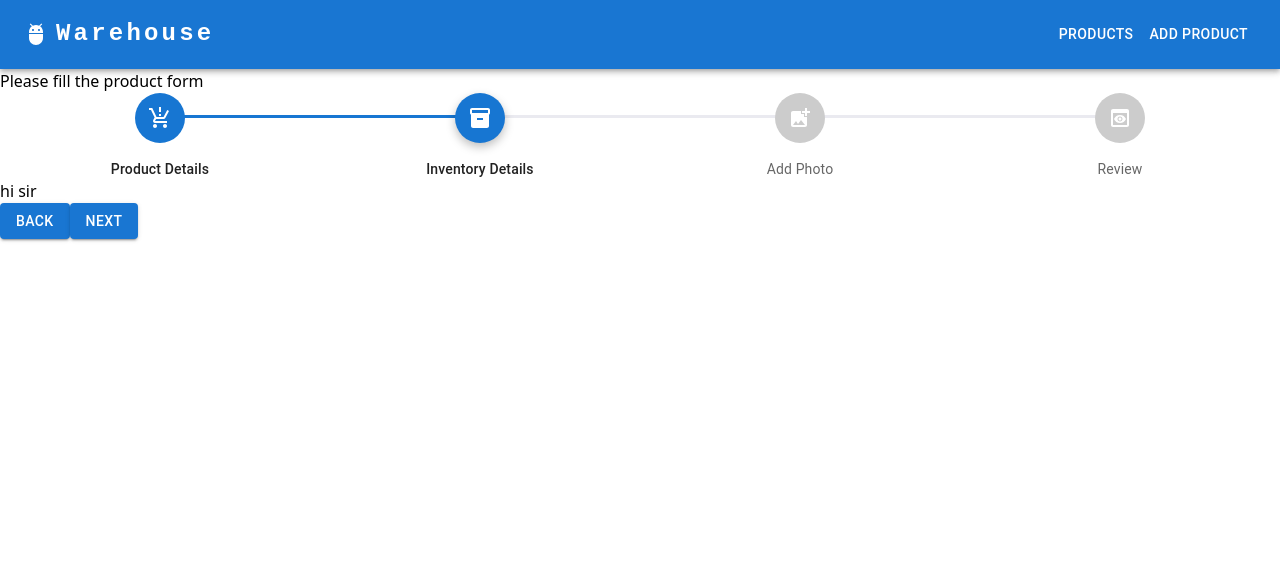
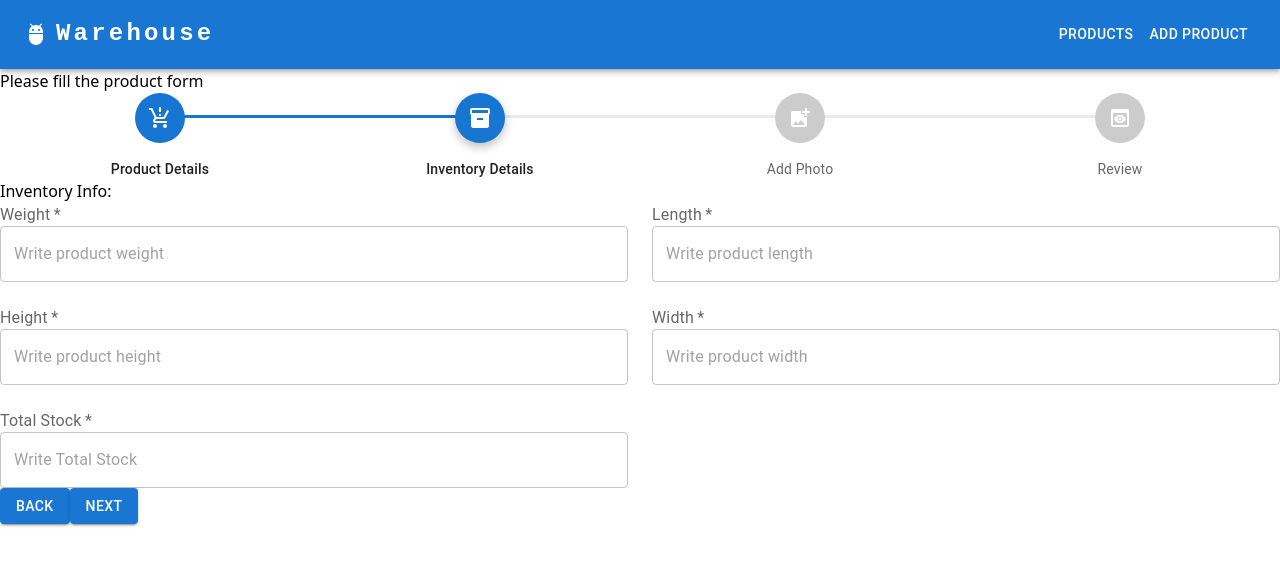
Before and after one commit to Marufhossain07/warehouse, a React (Vite) app: page /add-product in a window 1280 px wide. Both pictures are taken after typing "Sample", "Sample", "5", "5", "Sample", "5" into the empty fields and a click on the button "NEXT". Shown: the top 566 px of the page. Built offline with nearby package versions, Linux system fonts and the light colour scheme.

Commit message:
inventory details form added

```diff
--- a/src/component/multi-stage form/InventoryDetail.jsx
+++ b/src/component/multi-stage form/InventoryDetail.jsx
@@ -1,17 +1,100 @@
-import { Button } from "@mui/material";
+import { Button, FormLabel, Grid, OutlinedInput, styled, TextField } from "@mui/material";
 import useProd from "../../hooks/useProd";
+import { useForm } from "react-hook-form";
 
 const InventoryDetail = () => {
-    const { step, setStep } = useProd()
+    const { step, setStep, productInfo, setProductInfo } = useProd()
+    const { register, handleSubmit } = useForm()
+
+
+    const FormGrid = styled(Grid)(() => ({
+        display: 'flex',
+        flexDirection: 'column',
+    }));
+    const storeData = (data) => {
+
+        setStep(step + 1)
+        setProductInfo({...productInfo,
+            ...data
+        });
+        console.log(productInfo);
+
+    }
+    console.log(productInfo);
     return (
         <div>
-            <div>
-                <h3>hi sir</h3>
+            <div className="rounded-lg border my-5 border-blue-500 p-10">
+                <h3 className="font-semibold mb-5 text-2xl">Inventory Info:</h3>
+                <form onSubmit={handleSubmit(storeData)}>
+                    <Grid container spacing={3}>
+                        <FormGrid item xs={12} md={6}>
+                            <FormLabel htmlFor="Weight" required>
+                                Weight
+                            </FormLabel>
+                            <OutlinedInput
+                                {...register('weight')}
+                                defaultValue={productInfo?.weight}
+                                type="text"
+                                placeholder="Write product weight"
+                                required
+                            />
+                        </FormGrid>
+                        <FormGrid item xs={12} md={6}>
+                            <FormLabel htmlFor="length" required>
+                                Length
+                            </FormLabel>
+                            <OutlinedInput
+                                {...register('length')}
+                                defaultValue={productInfo?.length}
+                                type="text"
+                                placeholder="Write product length"
+                                required
+                            />
+                        </FormGrid>
+                        <FormGrid item xs={12} md={6}>
+                            <FormLabel htmlFor="height" required>
+                                Height
+                            </FormLabel>
+                            <OutlinedInput
+                                {...register('height')}
+                                defaultValue={productInfo?.height}
+                                type="text"
+                                placeholder="Write product height"
+                                required
+                            />
+                        </FormGrid>
+                        <FormGrid item xs={12} md={6}>
+                            <FormLabel htmlFor="width" required>Width</FormLabel>
+                            <OutlinedInput
+                                {...register('width')}
+                                defaultValue={productInfo?.width}
+                                type="text"
+                                placeholder="Write product width"
+                                required
+                            />
+                        </FormGrid>
+                        <FormGrid item xs={6}>
+                            <FormLabel htmlFor="Total-Stock" required>
+                                Total Stock
+                            </FormLabel>
+                            <OutlinedInput
+                                {...register('totalStock')}
+
+                                defaultValue={productInfo?.totalStock}
+                                type="number"
+                                placeholder="Write Total Stock"
+                                required
+                            />
+                        </FormGrid>
+                    </Grid>
+                    <div className="flex justify-end gap-5">
+                        <Button
+                            onClick={() => setStep(step - 1)} variant="contained">Back</Button>
+                        <Button type="submit" variant="contained">Next</Button>
+                    </div>
+                </form>
             </div>
-            <Button
-                onClick={() => setStep(step - 1)} variant="contained">Back</Button>
-            <Button
-                onClick={() => setStep(step + 1)} variant="contained">Next</Button>
+
         </div>
     );
 };
--- a/src/component/multi-stage form/ProductDetails.jsx
+++ b/src/component/multi-stage form/ProductDetails.jsx
@@ -22,7 +22,6 @@ const ProductDetails = () => {
         <div>
             <div className="rounded-lg border my-5 border-blue-500 p-10">
                 <h3 className="font-semibold mb-5 text-2xl">Product Info:</h3>
-                {/* <TextField className="border border-[#1776D2]" id="outlined-basic" label="Product Title" variant="outlined" /> */}
                 <form onSubmit={handleSubmit(storeData)}>
                     <Grid container spacing={3}>
                         <FormGrid item xs={12} md={6}>
```
